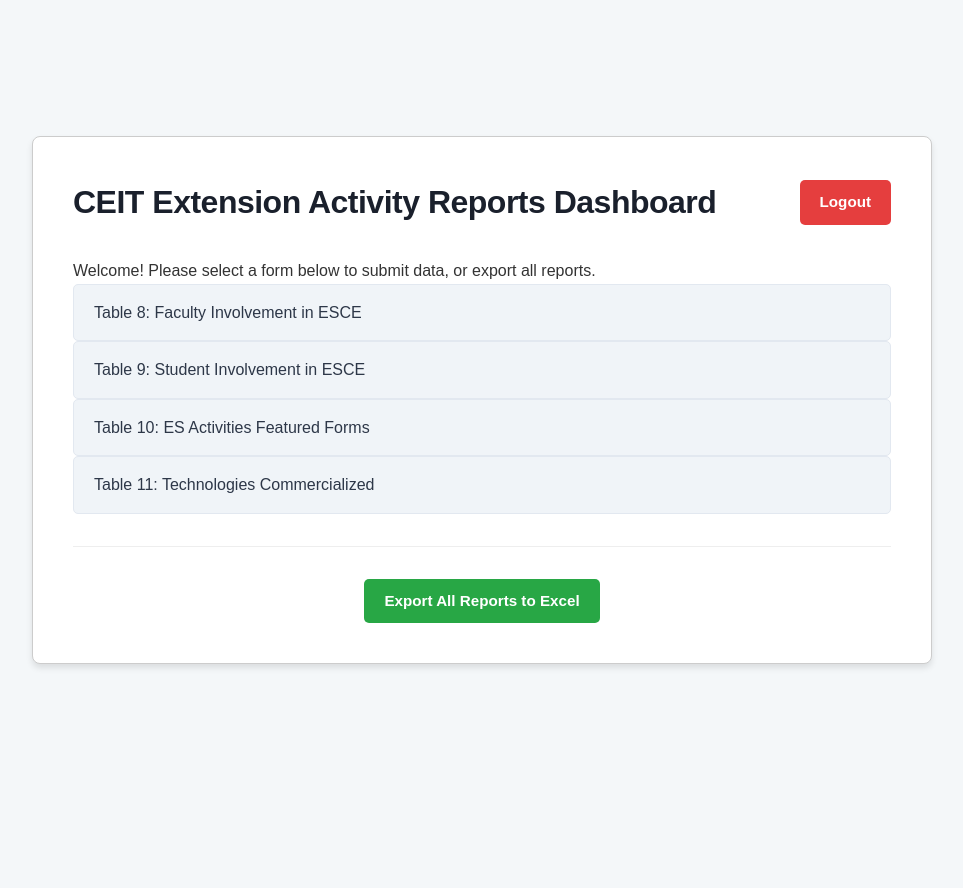
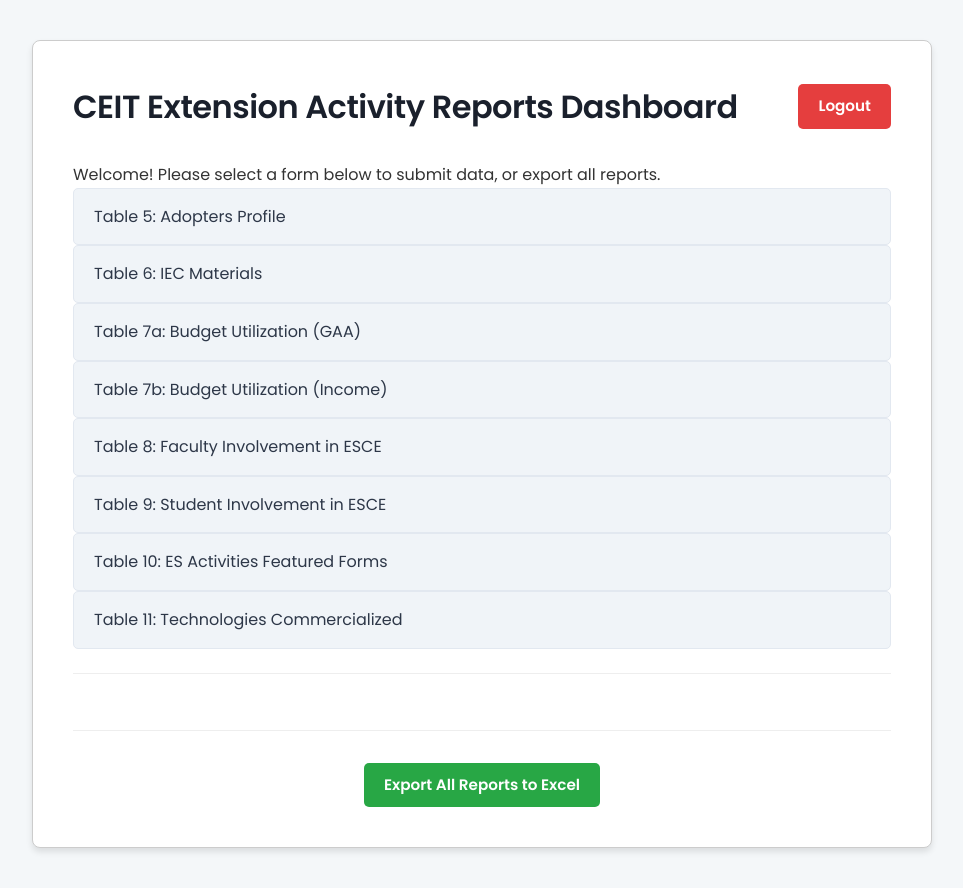
Before and after one commit to ojt-extension/extensionforms, a Django app: page / in a window 1280 px wide. Shown: the whole page, without its empty margins (158-1121 px from the left). Before the commit the page ends 668 px from the top, so only its background shows below. Run offline with Django 5.2, Linux system fonts and the light colour scheme.

Commit message:
Added adopters_features not yet complete

```diff
--- a/adopters_features/templates/adopters_features/Table_5_form.html
+++ b/adopters_features/templates/adopters_features/Table_5_form.html
@@ -9,7 +9,7 @@
   <div class="container">
     <div class="d-flex justify-content-between align-items-center mb-3">
         <h2 class="mb-4">Table 5 - Adopters</h2>
-        <a href="{% url 'dashboard' %}" class="btn btn-secondary">← Go to Dashboard</a>
+        <a href="{% url 'reports_dashboard' %}" class="btn btn-secondary">← Go to Dashboard</a>
     </div>
 
     <!-- Add Form -->
--- a/adopters_features/templates/adopters_features/Table_6_form.html
+++ b/adopters_features/templates/adopters_features/Table_6_form.html
@@ -9,7 +9,7 @@
   <div class="container">
     <div class="d-flex justify-content-between align-items-center mb-3">
         <h2 class="mb-4">Table 6 - IEC Materials</h2>
-        <a href="{% url 'dashboard' %}" class="btn btn-secondary">← Go to Dashboard</a>
+        <a href="{% url 'reports_dashboard' %}" class="btn btn-secondary">← Go to Dashboard</a>
     </div>
 
     <!-- Add Form -->
--- a/adopters_features/templates/adopters_features/Table_7a_form.html
+++ b/adopters_features/templates/adopters_features/Table_7a_form.html
@@ -9,7 +9,7 @@
   <div class="container">
     <div class="d-flex justify-content-between align-items-center mb-3">
         <h2 class="mb-4">Table 7a - Budget Utilization (GAA)</h2>
-        <a href="{% url 'dashboard' %}" class="btn btn-secondary">← Go to Dashboard</a>
+        <a href="{% url 'reports_dashboard' %}" class="btn btn-secondary">← Go to Dashboard</a>
     </div>
 
     <!-- Add Form -->
--- a/adopters_features/templates/adopters_features/Table_7b_form.html
+++ b/adopters_features/templates/adopters_features/Table_7b_form.html
@@ -9,7 +9,7 @@
   <div class="container">
     <div class="d-flex justify-content-between align-items-center mb-3">
         <h2 class="mb-4">Table 7b - Budget Utilization (Income)</h2>
-        <a href="{% url 'dashboard' %}" class="btn btn-secondary">← Go to Dashboard</a>
+        <a href="{% url 'reports_dashboard' %}" class="btn btn-secondary">← Go to Dashboard</a>
     </div>
 
     <!-- Add Form -->
--- a/adopters_features/templates/adopters_features/dashboard.html
+++ b/adopters_features/templates/adopters_features/dashboard.html
@@ -8,7 +8,7 @@
 <body class="bg-light">
   <nav class="navbar navbar-expand-lg navbar-dark bg-dark">
     <div class="container-fluid">
-      <a class="navbar-brand" href="{% url 'dashboard' %}">Extension Tracker</a>
+      <a class="navbar-brand" href="{% url 'reports_dashboard' %}">Extension Tracker</a>
       <button class="navbar-toggler" type="button" data-bs-toggle="collapse" data-bs-target="#navbarNav">
         <span class="navbar-toggler-icon"></span>
       </button>
--- a/extension_tracker/settings.py
+++ b/extension_tracker/settings.py
@@ -44,6 +44,7 @@ INSTALLED_APPS = [
     'django.contrib.staticfiles',
     'media_features',
     'accounts',
+    'adopters_features',
 ]
 
 MIDDLEWARE = [
@@ -125,10 +126,10 @@ USE_TZ = True
 # https://docs.djangoproject.com/en/5.2/howto/static-files/
 
 STATIC_URL = 'static/'
-
+STATIC_ROOT = os.path.join(BASE_DIR, 'staticfiles')
 
 STATICFILES_DIRS = [
-    os.path.join(BASE_DIR, 'static'),
+     os.path.join(BASE_DIR, 'media_features', 'static'),
 ]
 
 # Default primary key field type
--- a/extension_tracker/urls.py
+++ b/extension_tracker/urls.py
@@ -31,6 +31,7 @@ urlpatterns = [
     # The new landing page/dashboard will be at the root URL
     path('', include('media_features.urls')),
     path('accounts/', include('accounts.urls')), # <-- Add this line
+    path('adopters/', include('adopters_features.urls')),
 ]
 
 # Add this block to serve media files during development
--- a/media_features/templates/media_features/dashboard.html
+++ b/media_features/templates/media_features/dashboard.html
@@ -5,6 +5,7 @@
     <meta charset="UTF-8">
     <meta name="viewport" content="width=device-width, initial-scale=1.0">
     <title>Extension Reports Dashboard</title>
+    <link href="https://fonts.googleapis.com/css2?family=Poppins:wght@400;600&display=swap" rel="stylesheet">
     <link rel="stylesheet" href="{% static 'media_features/style.css' %}">
     <style>
         /* General body and layout styles for centering */
@@ -137,6 +138,28 @@
         <div style="margin-bottom: 2rem;">
             {% if forms %}
                 <ul class="form-list">
+                <ul class="form-list">
+            <li class="form-list-item">
+        <a href="{% url 'table5' %}">
+            Table 5: Adopters Profile
+        </a>
+    </li>
+    <li class="form-list-item">
+        <a href="{% url 'table6' %}">
+            Table 6: IEC Materials
+        </a>
+    </li>
+    <li class="form-list-item">
+        <a href="{% url 'table7a' %}">
+            Table 7a: Budget Utilization (GAA)
+        </a>
+    </li>
+    <li class="form-list-item">
+        <a href="{% url 'table7b' %}">
+            Table 7b: Budget Utilization (Income)
+        </a>
+    </li>
+</ul>
     {% for form_info in forms %}
         <li class="form-list-item">
             <a href="{% url form_info.url_name %}">
@@ -144,6 +167,12 @@
             </a>
         </li>
     {% endfor %}
+
+
+
+<hr>
+
+
                 </ul>
             {% else %}
                 <p>No forms available.</p>
--- a/media_features/views.py
+++ b/media_features/views.py
@@ -12,6 +12,9 @@ from openpyxl.utils import get_column_letter
 from .forms import ExtensionPPAFeaturedForm, TechnologyForm, StudentExtensionInvolvementForm, FacultyInvolvementForm
 from .models import ExtensionPPAFeatured, ExtensionPPA, MediaOutlet, SupportingDocument, StudentExtensionInvolvement
 from .models import Technology, Department, CurricularOffering, FormSubmission, FacultyInvolvement
+from adopters_features.models import (
+    Table5Adopter, Table6IEC, Table7aBudgetGAA, Table7bBudgetIncome
+)
 import json # Import json to handle the form_data JSONField
 # from your_app_name.models import TechnologyCommercialized # Example for Table 11
 
@@ -211,6 +214,166 @@ def export_all_to_excel(request):
 
     # Dictionary defining the tables to export and their configurations
     tables = {
+        'Table 5 - Adopters': {
+        'model': Table5Adopter,
+        'fields': [
+            'no',
+            'code',
+            'lead_unit',
+            'related_curricular_offering',
+            'adopter_name',
+            'adopter_address',
+            'adopter_contact',
+            'adopter_sex',
+            'adopter_category',
+            'projects_involved',
+            'trainings_attended',
+            'other_assistance_received',
+            'date_started',
+            'technologies_adopted',
+            'monthly_income_before',
+            'monthly_income_after',
+            'income_difference',
+            'other_significant_changes',
+            'remarks',
+            'department_unit',
+            'contact_person',
+            'contact_number_email',
+        ],
+        'headers': [
+            'No.',
+            'Code',
+            'Lead Unit',
+            'Related Curricular Offering',
+            'Adopter Name',
+            'Adopter Address',
+            'Adopter Contact',
+            'Adopter Sex',
+            'Adopter Category',
+            'Projects Involved',
+            'Trainings Attended',
+            'Other Assistance Received',
+            'Date Started',
+            'Technologies Adopted',
+            'Monthly Income Before',
+            'Monthly Income After',
+            'Income Difference',
+            'Other Significant Changes',
+            'Remarks',
+            'Department/Unit',
+            'Contact Person',
+            'Contact Number/Email',
+        ],
+        'notes': ['',] * 22, # Adjust the number of notes to match the number of fields
+    },
+    'Table 6 - IEC': {
+        'model': Table6IEC,
+        'fields': [
+            'no',
+            'code',
+            'lead_unit',
+            'related_curricular_offering',
+            'title',
+            'format',
+            'male_recipients',
+            'female_recipients',
+            'student_recipients',
+            'farmer_recipients',
+            'fisherfolk_recipients',
+            'ag_technician_recipients',
+            'gov_employee_recipients',
+            'private_employee_recipients',
+            'others_recipients',
+            'total_recipients',
+            'project_no',
+            'sdg',
+            'thematic_area',
+            'remarks',
+            'department_unit',
+            'contact_person',
+            'contact_number_email',
+        ],
+        'headers': [
+            'No.',
+            'Code',
+            'Lead Unit',
+            'Related Curricular Offering',
+            'Title of IEC Material',
+            'Format',
+            'Male Recipients',
+            'Female Recipients',
+            'Student Recipients',
+            'Farmer Recipients',
+            'Fisherfolk Recipients',
+            'Agricultural Technician Recipients',
+            'Government Employee Recipients',
+            'Private Employee Recipients',
+            'Others',
+            'Total Recipients',
+            'Project No.',
+            'SDG',
+            'Thematic Area',
+            'Remarks',
+            'Department/Unit',
+            'Contact Person',
+            'Contact No./Email',
+        ],
+        'notes': [''] * 23,
+    },
+     'Table 7a - Budget (GAA)': {
+        'model': Table7aBudgetGAA,
+        'fields': [
+            'total_budget_allocated',
+            'department',
+            'curricular_offering',
+            'allocated_budget',
+            'amount_utilized',
+            'remarks',
+        ],
+        'headers': [
+            'Total Budget Allocated for the Campus/College/Unit',
+            'Department',
+            'Curricular Offering',
+            'Allocated Budget for Extension per Department',
+            'Amount Utilized for the period',
+            'Remarks',
+        ],
+        'notes': [
+            'Php',
+            '',
+            '',
+            'If there\'s any',
+            'Disbursed and Accounts Payable',
+            '',
+        ],
+    },
+    'Table 7b - Budget (Income)': {
+        'model': Table7bBudgetIncome,
+        'fields': [
+            'total_budget_allocated',
+            'department',
+            'curricular_offering',
+            'allocated_budget',
+            'amount_utilized',
+            'remarks',
+        ],
+        'headers': [
+            'Total Budget Allocated for the Campus/College/Unit',
+            'Department',
+            'Curricular Offering',
+            'Allocated Budget for Extension per Department',
+            'Amount Utilized for the period',
+            'Remarks',
+        ],
+        'notes': [
+            'Php',
+            '',
+            '',
+            'If there\'s any',
+            'Disbursed and Accounts Payable',
+            '',
+        ],
+    },
         'Table 8 - Faculty Involvement': {
             'model': FacultyInvolvement,
             'fields': [
```
Lines whose indentation alone changed are shown as unchanged.
